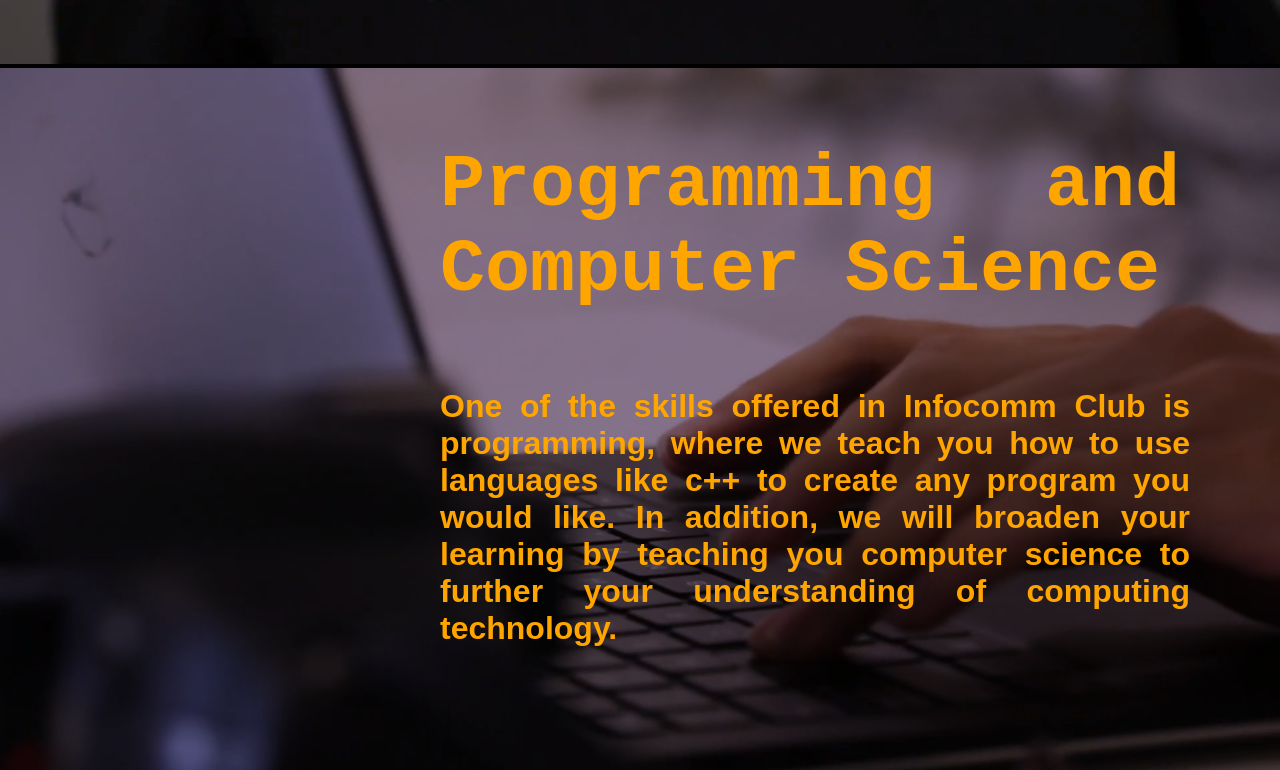
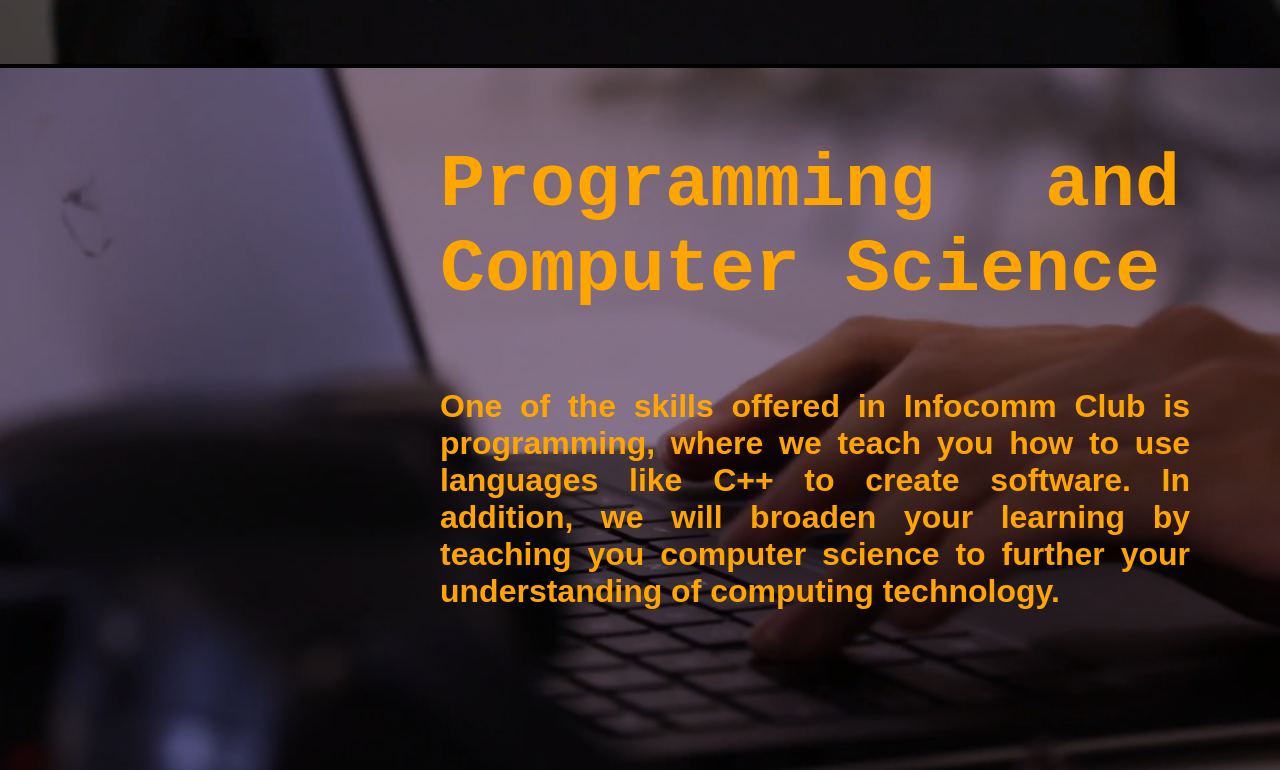
Before and after one commit to VSIFC/vsifc.github.io, a plain HTML site: page index.html in a window 1280 px wide. Shown: the part 1348-2118 px from the top of the page. Drawn offline with Linux system fonts and the light colour scheme.

Commit message:
Update index.html

```diff
--- a/index.html
+++ b/index.html
@@ -29,7 +29,7 @@
       </video>
     </div>
     <div id="hist"><div id="histtext"><h3>Rich History of Victorian Pride</h3><h4>Since Infocomm club was created in 1981, the all-rounded club members have been competing in multiple competitions every year, such as robotics and coding tournaments  and winning multiple awards and trophies, while maintaining sportsmanship and humility.</h4></div><img src="main.png" width="100%"></div>
-    <div id="programming"><div id="programmingtext"><h3>Programming and Computer Science</h3><h4>One of the skills offered in Infocomm Club is programming, where we teach you how to use languages like c++ to create any program you would like. In addition, we will broaden your learning by teaching you computer science to further your understanding of computing technology.</h4></div><img  src="programming.png" width="100%"></div>
+    <div id="programming"><div id="programmingtext"><h3>Programming and Computer Science</h3><h4>One of the skills offered in Infocomm Club is programming, where we teach you how to use languages like C++ to create software. In addition, we will broaden your learning by teaching you computer science to further your understanding of computing technology.</h4></div><img  src="programming.png" width="100%"></div>
     <div id="robotics"><div id="roboticstext"><h3>Engineering and Arduino Robotics</h3><h4>Using Arduino, you can code your robot to do all sorts of things! In this era with the growing reliance on robots, this will allow you to gain experience in the basic foundational skills required in constructing and programming robots.</h4></div><img src="makex.png" width="100%"></div>
     <div id="design"><div id="designtext"><h3>Vector Art and Pixel Art</h3><h4>Here, you will learn how to create pieces of pixel and vector art. These art pieces could in turn be used for sprites in a game, design for a logo or company, or maybe just to show off to your friends.</h4></div><img src="design.png" width="100%"></div>
     <div id="video"><div id="videotext"><h3>Videography and Video Editing</h3><h4>Use digital cameras to film videos, while making use of softwares such as Adobe Premiere Pro to design, create and edit professional looking videos.</h4></div><img src="videoepic.JPG" width="100%"></div>
```
